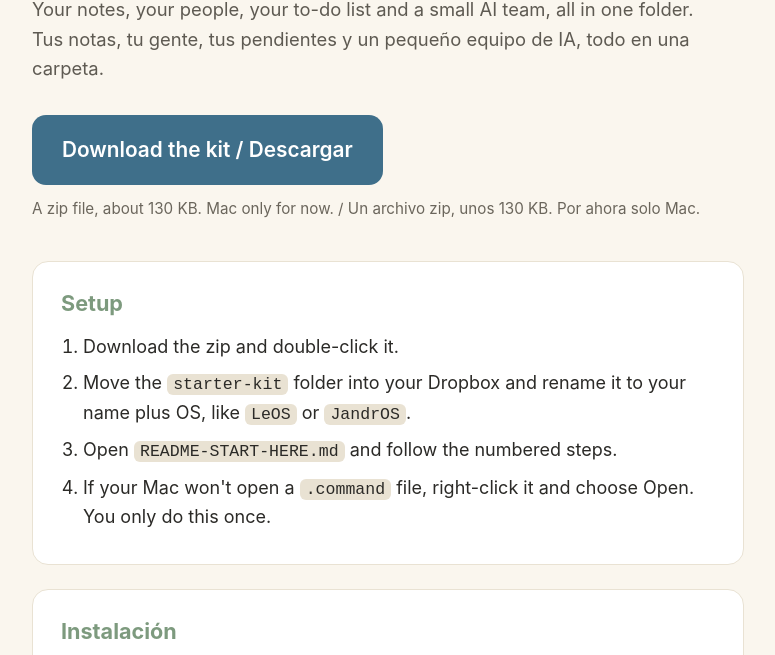
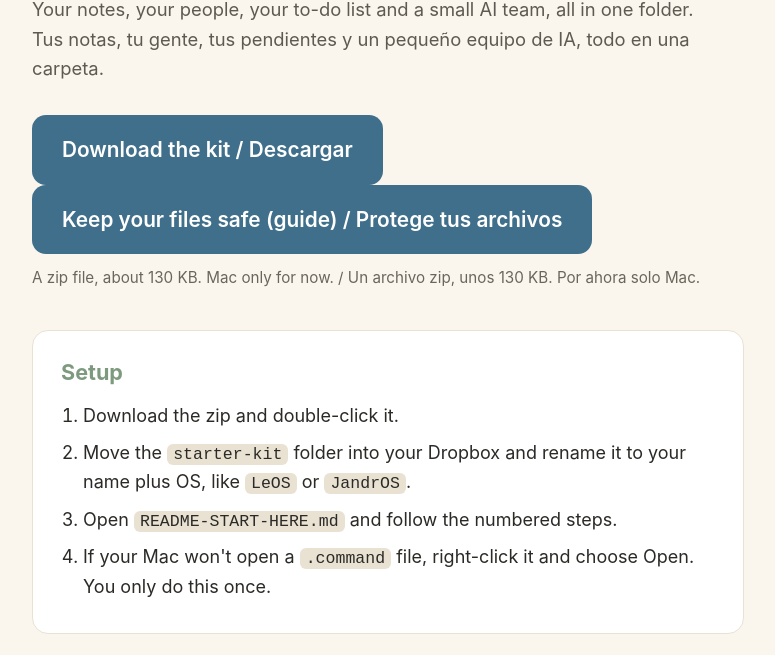
Before and after one commit to kramermusician/one-folder-starter-kit, a plain HTML site: page index.html in a window 1280 px wide. Shown: the part 105-760 px from the top of the page, without its empty margins (252-1027 px from the left). Drawn offline with Linux system fonts and the light colour scheme.

Commit message:
Update starter kit 2026-11-17

```diff
--- a/index.html
+++ b/index.html
@@ -28,6 +28,7 @@
   <p class="sub">Your notes, your people, your to-do list and a small AI team, all in one folder.<br>Tus notas, tu gente, tus pendientes y un pequeño equipo de IA, todo en una carpeta.</p>
 
   <a class="dl" href="starter-kit.zip" download>Download the kit / Descargar</a>
+  <a class="dl" href="keep-your-files-safe.md" download>Keep your files safe (guide) / Protege tus archivos</a>
   <p class="note">A zip file, about 130 KB. Mac only for now. / Un archivo zip, unos 130 KB. Por ahora solo Mac.</p>
 
   <section>
```
Also changed, not shown: 2 other files.
